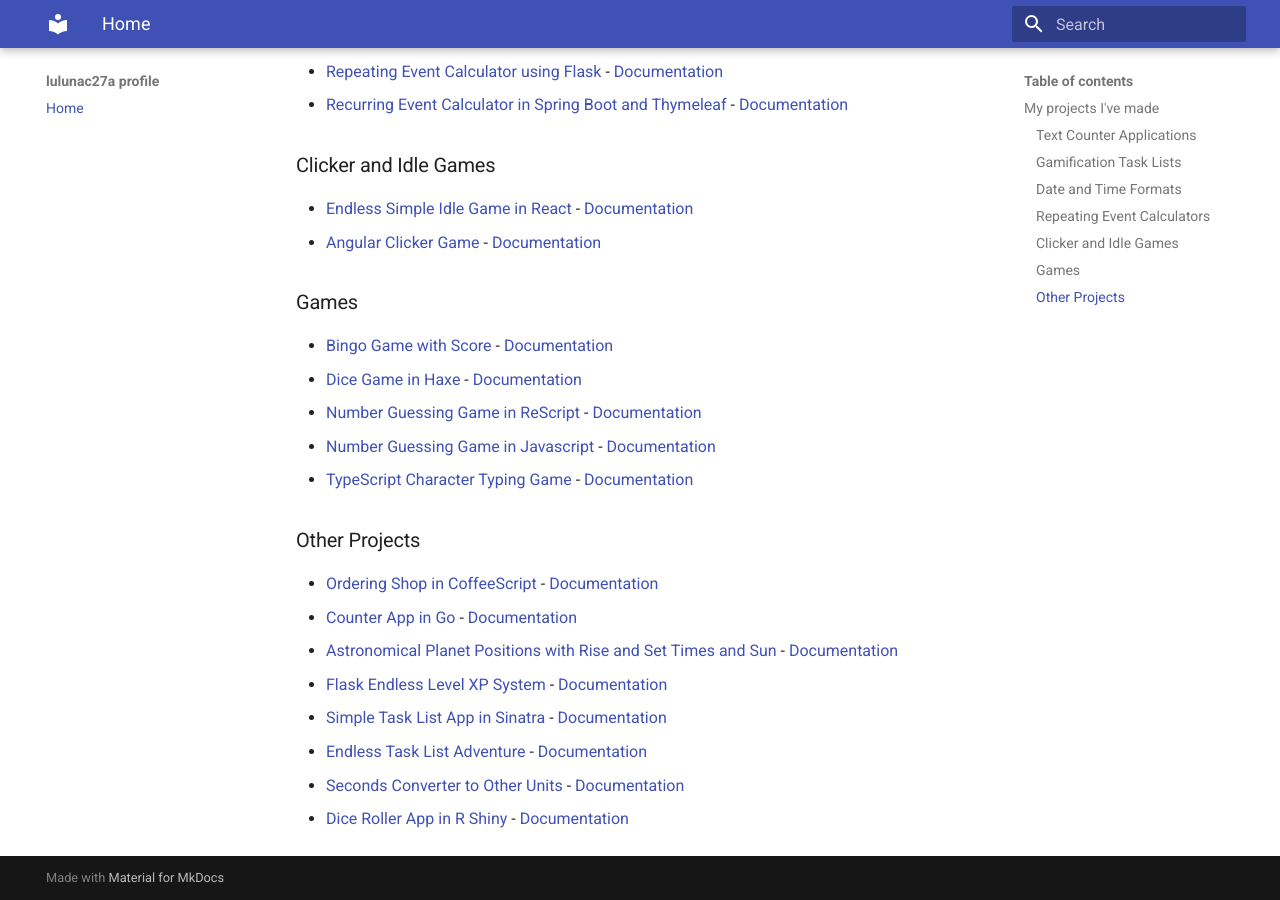
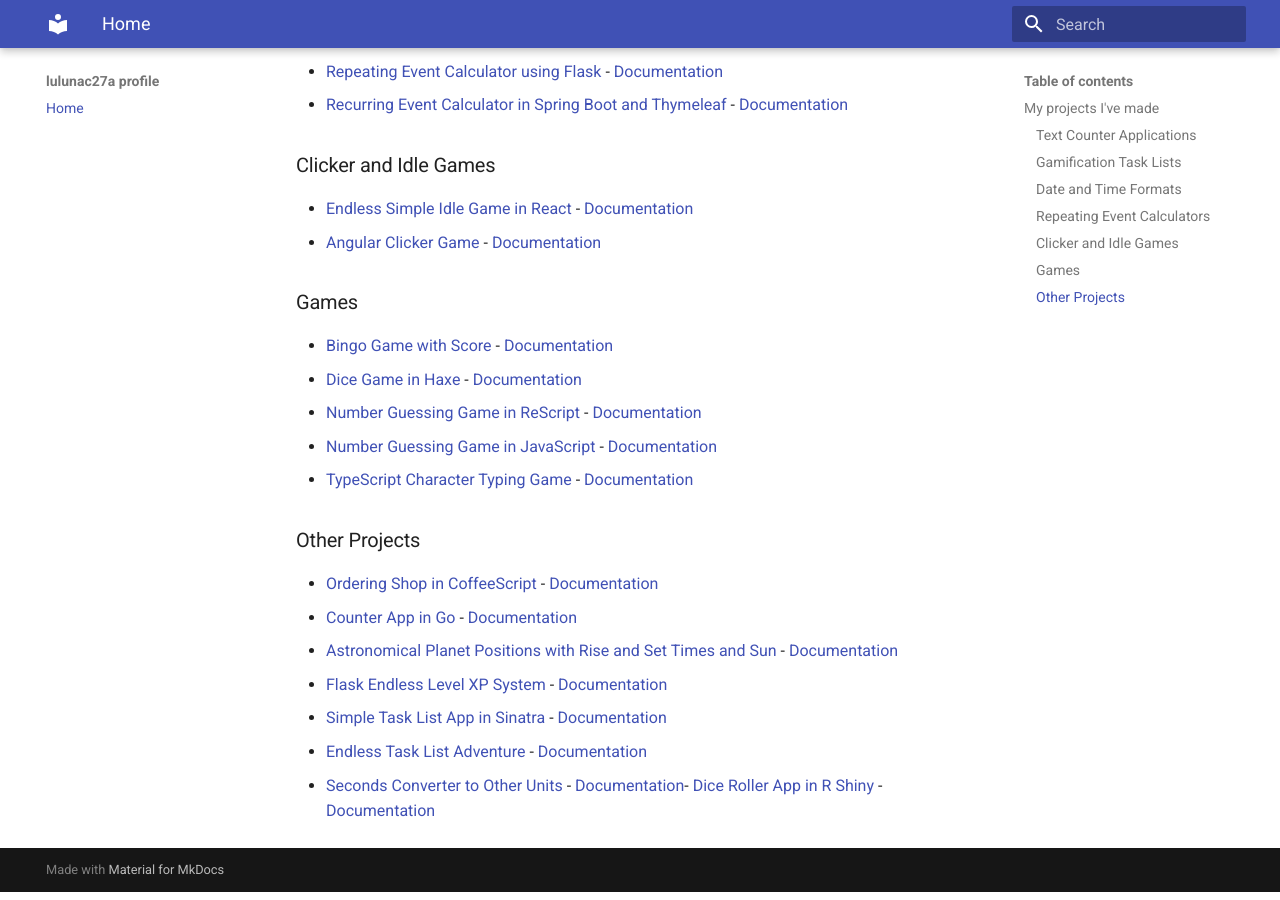
Before and after one commit to lulunac27a/lulunac27a.github.io, an MkDocs documentation site: the page built from docs/index.md, in a window 1280 px wide and 900 px high, scrolled down 879 px. Built offline with MkDocs 1.6.1 and Material for MkDocs 9.7.7, drawn with Linux system fonts in a browser that asks for light colours.

Commit message:
Fix grammar

```diff
--- a/docs/index.md
+++ b/docs/index.md
@@ -28,7 +28,7 @@ I'm Lucas. I'm smart and intelligent, good at math, numbers, astronomy, and spac
 - [Bingo Game with Score](https://github.com/lulunac27a/bingo-game-with-score/) - [Documentation](https://lulunac27a.github.io/bingo-game-with-score)
 - [Dice Game in Haxe](https://github.com/lulunac27a/dice-game-haxe/) - [Documentation](https://lulunac27a.github.io/dice-game-haxe)
 - [Number Guessing Game in ReScript](https://github.com/lulunac27a/number-guessing-game-rescript/) - [Documentation](https://lulunac27a.github.io/number-guessing-game-rescript)
-- [Number Guessing Game in Javascript](https://github.com/lulunac27a/number-guessing-game-js-with-score/) - [Documentation](https://lulunac27a.github.io/number-guessing-game-js-with-score)
+- [Number Guessing Game in JavaScript](https://github.com/lulunac27a/number-guessing-game-js-with-score/) - [Documentation](https://lulunac27a.github.io/number-guessing-game-js-with-score)
 - [TypeScript Character Typing Game](https://github.com/lulunac27a/typescript-character-typing-game/) - [Documentation](https://lulunac27a.github.io/typescript-character-typing-game)
 ### Other Projects
 - [Ordering Shop in CoffeeScript](https://github.com/lulunac27a/ordering-shop-coffeescript/) - [Documentation](https://lulunac27a.github.io/ordering-shop-coffeescript)
@@ -37,7 +37,6 @@ I'm Lucas. I'm smart and intelligent, good at math, numbers, astronomy, and spac
 - [Flask Endless Level XP System](https://github.com/lulunac27a/flask-endless-level-xp/) - [Documentation](https://lulunac27a.github.io/flask-endless-level-xp)
 - [Simple Task List App in Sinatra](https://github.com/lulunac27a/simple-task-list-sinatra/) - [Documentation](https://lulunac27a.github.io/simple-task-list-sinatra)
 - [Endless Task List Adventure](https://github.com/lulunac27a/endless-task-list-adventure/) - [Documentation](https://lulunac27a.github.io/endless-task-list-adventure)
-- [Seconds Converter to Other Units](https://github.com/lulunac27a/seconds-converter-to-other-units/) - [Documentation](https://lulunac27a.github.io/seconds-converter-to-other-units)
-- [Dice Roller App in R Shiny](https://github.com/lulunac27a/r-shiny-dice-roller-app/) - [Documentation](https://lulunac27a.github.io/r-shiny-dice-roller-app)
+- [Seconds Converter to Other Units](https://github.com/lulunac27a/seconds-converter-to-other-units/) - [Documentation](https://lulunac27a.github.io/seconds-converter-to-other-units)- [Dice Roller App in R Shiny](https://github.com/lulunac27a/r-shiny-dice-roller-app/) - [Documentation](https://lulunac27a.github.io/r-shiny-dice-roller-app)
 
 <script async defer src="https://buttons.github.io/buttons.js"></script>
```
